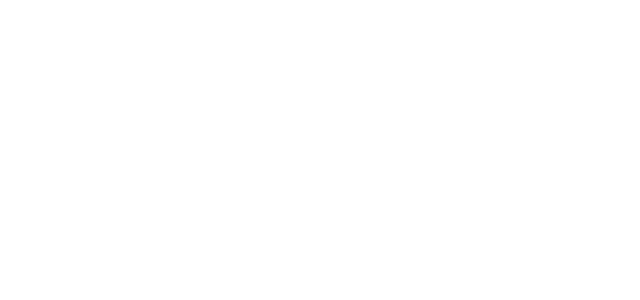
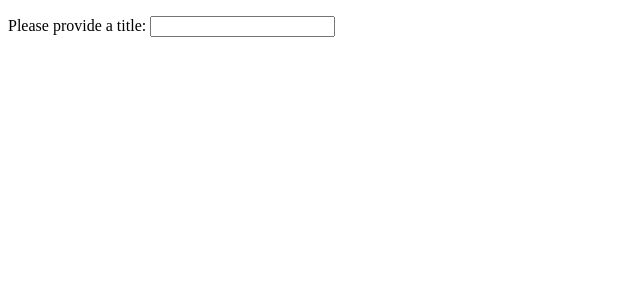
Before and after one commit to theredwillow/angular-tarot, an Angular app: page / in a window 1280 px wide. Shown: the top 300 px of the page, without its empty margins (0-640 px from the left). Built offline with nearby package versions, Linux system fonts and the light colour scheme.

Commit message:
ng generate component title-input

```diff
--- a/src/app/app.component.html
+++ b/src/app/app.component.html
@@ -1,2 +1,4 @@
+
+<app-title-input></app-title-input>
 
 <router-outlet></router-outlet>
--- a/src/app/app.module.ts
+++ b/src/app/app.module.ts
@@ -4,9 +4,10 @@
 
 import { AppRoutingModule } from './app-routing.module';
 import { AppComponent } from './app.component';
+import { TitleInputComponent } from './title-input/title-input.component';
 
 @NgModule({
-  declarations: [AppComponent],
+  declarations: [AppComponent, TitleInputComponent],
   imports: [
     BrowserModule,
     AppRoutingModule,
--- /dev/null
+++ b/src/app/title-input/title-input.component.html
@@ -0,0 +1 @@
+<p>Please provide a title: <input /></p>
--- /dev/null
+++ b/src/app/title-input/title-input.component.ts
@@ -0,0 +1,15 @@
+import { Component, OnInit } from '@angular/core';
+
+@Component({
+  selector: 'app-title-input',
+  templateUrl: './title-input.component.html',
+  styleUrls: ['./title-input.component.scss']
+})
+export class TitleInputComponent implements OnInit {
+
+  constructor() { }
+
+  ngOnInit(): void {
+  }
+
+}
```
Also changed, not shown: src/app/title-input/title-input.component.scss (added), 1 other file (tests, documents, lock files or other folders).
